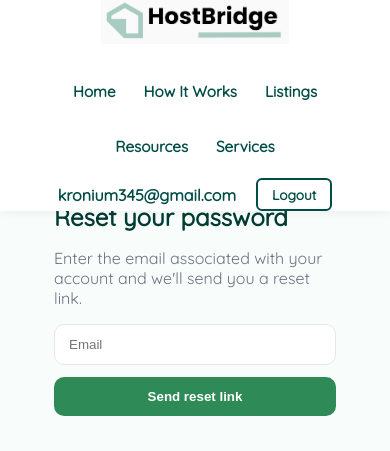
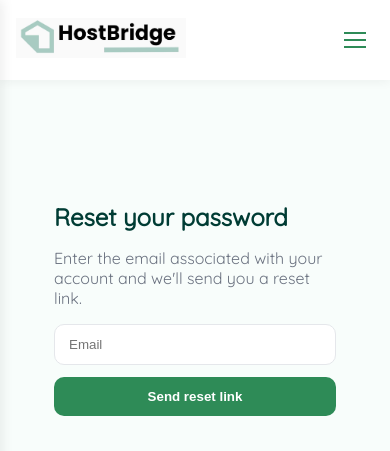
Before and after one commit to Kronium345/host_bridge, a Flask app: page /forgotpassword in a window 390 px wide. Shown: the top 451 px of the page. Run offline with Flask 3, Linux system fonts and the light colour scheme; a user stored in the database is signed in.

Commit message:
Added Mobile Responsiveness

```diff
--- a/app/static/css/styles.css
+++ b/app/static/css/styles.css
@@ -16,7 +16,7 @@
     width: 100%;
     background-color: #ffffff;
     box-shadow: 0 2px 10px rgba(0, 0, 0, 0.05);
-    z-index: 1000;
+    z-index: 1200;
 }
 
 .navbar-container {
@@ -268,48 +268,16 @@
     border: none;
 }
 
-/* Responsive Adjustments */
-@media (max-width: 980px) {
-    .navbar-container {
-        flex-direction: column;
-        align-items: stretch;
-    }
-
-    .navbar-left,
-    .navbar-right {
-        justify-content: center;
-        width: 100%;
-    }
-
-    .nav-links {
-        justify-content: center;
-        flex-wrap: wrap;
-    }
-
-    .nav-button {
-        padding: 6px 14px;
-        font-size: 0.85rem;
-        width: fit-content;
-    }
-
-    .dropdown-menu {
-        position: static;
-        box-shadow: none;
-        background-color: transparent;
-        padding: 0;
-    }
-
-    .dropdown-menu a {
-        padding: 8px 12px;
-        background-color: transparent;
-    }
-
-    .dropdown:hover .dropdown-menu {
-        display: block;
-    }
-
-    .nav-links li.dropdown>a::after {
-        display: none;
+/* Desktop navbar stays single-row; mobile uses drawer */
+
+/* Hide mobile-only elements on desktop */
+@media (min-width: 901px) {
+    .nav-links .mobile-auth {
+        display: none !important;
+    }
+
+    .drawer-logo {
+        display: none !important;
     }
 }
 
@@ -2337,3 +2305,143 @@
         font-size: 1.8rem;
     }
 }
+
+.hamburger {
+    display: none;
+    background: transparent;
+    border: 0;
+    padding: 8px;
+    margin-left: 10px;
+    cursor: pointer;
+}
+
+.hamburger span {
+    display: block;
+    width: 22px;
+    height: 2px;
+    background: #2E8B57;
+    margin: 5px 0;
+    transition: transform .25s ease, opacity .25s ease;
+}
+
+@media (max-width: 900px) {
+    .navbar-container {
+        justify-content: space-between;
+        padding: 0 16px;
+        flex-direction: row;
+    }
+
+    .nav-links {
+        position: fixed;
+        top: 0;
+        left: 0;
+        height: 100%;
+        width: 280px;
+        background: #ffffff;
+        box-shadow: 2px 0 12px rgba(0, 0, 0, .08);
+        padding: 80px 16px 16px;
+        transform: translateX(-100%);
+        transition: transform .25s ease;
+        display: block;
+        overflow-y: auto;
+        z-index: 1201;
+    }
+
+    .nav-links li {
+        margin: 12px 0;
+    }
+
+    .drawer-logo {
+        margin-bottom: 10px;
+        display: block;
+    }
+
+    .drawer-logo img {
+        height: 28px;
+    }
+
+    .dropdown-menu {
+        position: static;
+        box-shadow: none;
+        padding-left: 12px;
+    }
+
+    .hamburger {
+        display: inline-block;
+    }
+
+    .navbar-right {
+        display: none;
+    }
+
+    .mobile-auth {
+        margin-top: 12px;
+    }
+
+    .mobile-auth .nav-button {
+        display: block;
+        width: 85%;
+        text-align: center;
+        margin: 8px auto;
+    }
+
+    .mobile-auth .register-btn {
+        color: #ffffff !important;
+        font-weight: 700;
+    }
+
+    .mobile-auth-email {
+        color: #004c46;
+        font-weight: 600;
+        margin-bottom: 6px;
+    }
+
+    .logo {
+        margin-right: auto;
+    }
+
+    .logo img {
+        height: 40px;
+    }
+
+    body.nav-open .nav-links {
+        transform: translateX(0);
+    }
+
+    .nav-backdrop {
+        position: fixed;
+        inset: 0;
+        background: rgba(0, 0, 0, .35);
+        opacity: 0;
+        visibility: hidden;
+        transition: opacity .25s ease;
+        z-index: 1100;
+    }
+
+    body.nav-open .nav-backdrop {
+        opacity: 1;
+        visibility: visible;
+    }
+}
+
+@media (max-width: 900px) {
+    .map-filter-container {
+        grid-template-columns: 1fr;
+    }
+
+    .filters-box {
+        margin-bottom: 16px;
+    }
+}
+
+@media (max-width: 640px) {
+    .features-grid {
+        grid-template-columns: 1fr 1fr;
+    }
+}
+
+@media (max-width: 480px) {
+    .features-grid {
+        grid-template-columns: 1fr;
+    }
+}
--- a/app/templates/base.html
+++ b/app/templates/base.html
@@ -36,7 +36,13 @@
                         <img src="{{ url_for('static', filename='images/final.png') }}" alt="Logo">
                     </a>
                 </div>
-                <ul class="nav-links">
+                <button class="hamburger" id="nav-toggle" aria-label="Open menu" aria-expanded="false"
+                    aria-controls="primary-nav">
+                    <span></span><span></span><span></span>
+                </button>
+                <ul class="nav-links" id="primary-nav">
+                    <li class="drawer-logo"><a href="{{ url_for('home') }}" aria-label="HostBridge Home"><img
+                                src="{{ url_for('static', filename='images/final.png') }}" alt="Logo"></a></li>
                     <li><a href="{{ url_for('home') }}">Home</a></li>
                     <li class="dropdown">
                         <a href="#">How It Works</a>
@@ -61,6 +67,15 @@
                         </ul>
                     </li>
                     <li><a href="{{ url_for('services') }}">Services</a></li>
+                    <li class="mobile-auth">
+                        {% if session.get('user_id') %}
+                        <div class="mobile-auth-email">{{ session.get('user_email') or 'Signed in' }}</div>
+                        <a href="{{ url_for('logout') }}" class="nav-button register-btn">Logout</a>
+                        {% else %}
+                        <a href="{{ url_for('login') }}" class="nav-button login-btn">Login</a>
+                        <a href="{{ url_for('register') }}" class="nav-button register-btn">Register</a>
+                        {% endif %}
+                    </li>
                 </ul>
             </div>
             <div class="navbar-right">
@@ -82,6 +97,9 @@
         {% block content %}{% endblock %}
     </main>
 
+    <!-- Mobile nav backdrop -->
+    <div class="nav-backdrop" id="nav-backdrop" tabindex="-1" aria-hidden="true"></div>
+
     <!-- Leaflet JS (fixed) -->
     <script src="https://unpkg.com/leaflet@1.9.4/dist/leaflet.js"></script>
 
@@ -90,6 +108,18 @@
 
     <script src="{{ url_for('static', filename='js/toast.js') }}"></script>
     <script>
+        // Mobile nav toggle
+        (function () {
+            var toggle = document.getElementById('nav-toggle');
+            var backdrop = document.getElementById('nav-backdrop');
+            var nav = document.getElementById('primary-nav');
+            function closeNav() { document.body.classList.remove('nav-open'); if (toggle) toggle.setAttribute('aria-expanded', 'false'); }
+            function openNav() { document.body.classList.add('nav-open'); if (toggle) toggle.setAttribute('aria-expanded', 'true'); }
+            if (toggle) { toggle.addEventListener('click', function () { document.body.classList.contains('nav-open') ? closeNav() : openNav(); }); }
+            if (backdrop) { backdrop.addEventListener('click', closeNav); }
+            if (nav) { nav.querySelectorAll('a').forEach(function (a) { a.addEventListener('click', closeNav); }); }
+        })();
+
         window.flashMessages = {{ get_flashed_messages(with_categories = true) | tojson | safe }};
 
         window.showFlashMessages = function () {
```
